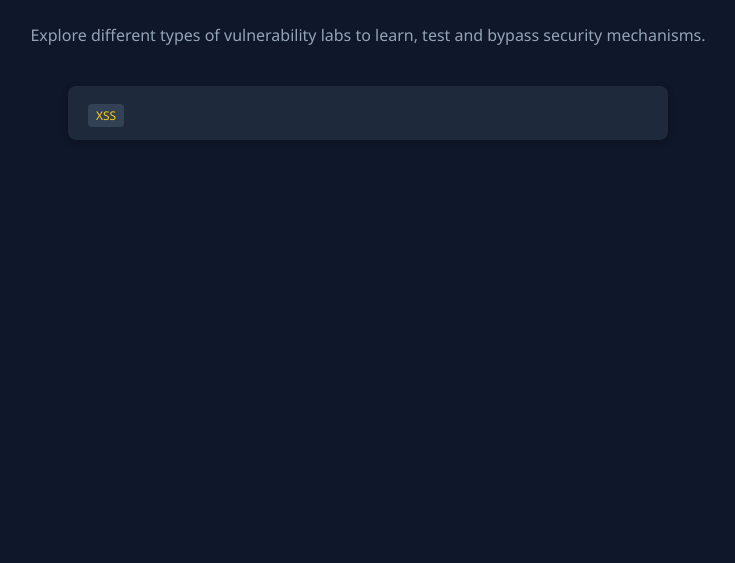
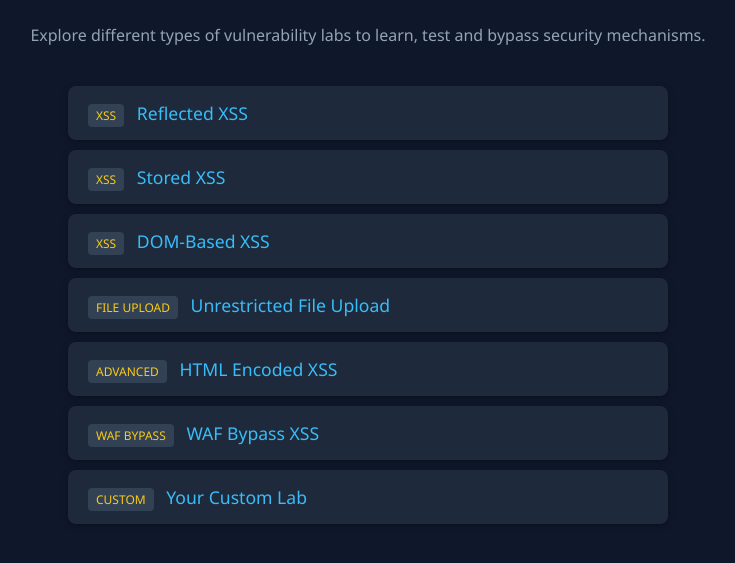
Before and after one commit to NetworkTerminator/test-subdomain, a plain HTML site: page index.html in a window 1280 px wide. Shown: the part 133-696 px from the top of the page, without its empty margins (272-1007 px from the left). Drawn offline with Linux system fonts and the light colour scheme.

Commit message:
Update index.html

```diff
--- a/index.html
+++ b/index.html
@@ -65,4 +65,13 @@
   <p>Explore different types of vulnerability labs to learn, test and bypass security mechanisms.</p>
 
   <ul class="lab-list">
-    <li><span class="badge">XSS</
+    <li><span class="badge">XSS</span> <a href="labs/reflected-xss.html">Reflected XSS</a></li>
+    <li><span class="badge">XSS</span> <a href="labs/stored-xss.html">Stored XSS</a></li>
+    <li><span class="badge">XSS</span> <a href="labs/dom-xss.html">DOM-Based XSS</a></li>
+    <li><span class="badge">File Upload</span> <a href="labs/unrestricted-upload.html">Unrestricted File Upload</a></li>
+    <li><span class="badge">Advanced</span> <a href="labs/html-encoded-xss.html">HTML Encoded XSS</a></li>
+    <li><span class="badge">WAF Bypass</span> <a href="labs/waf-bypass-xss.html">WAF Bypass XSS</a></li>
+    <li><span class="badge">Custom</span> <a href="labs/custom-lab.html">Your Custom Lab</a></li>
+  </ul>
+</body>
+</html>
```
